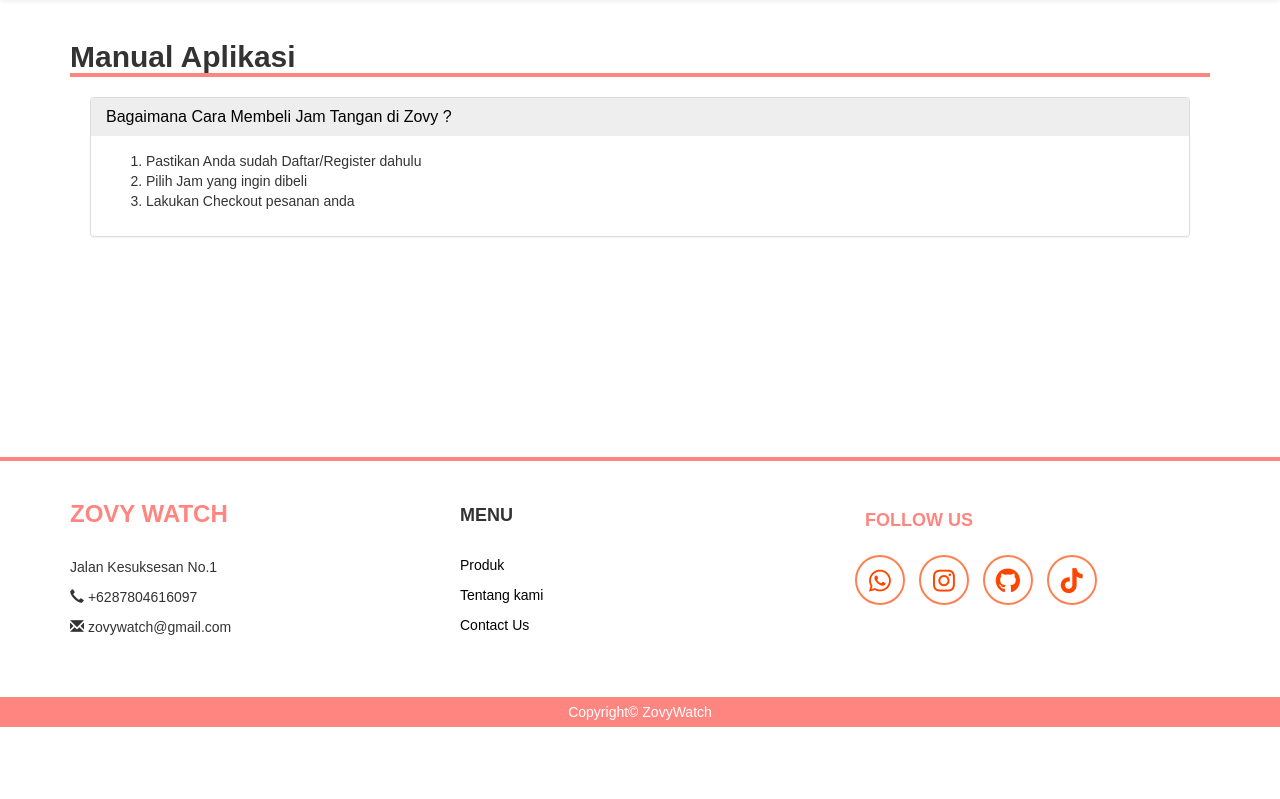
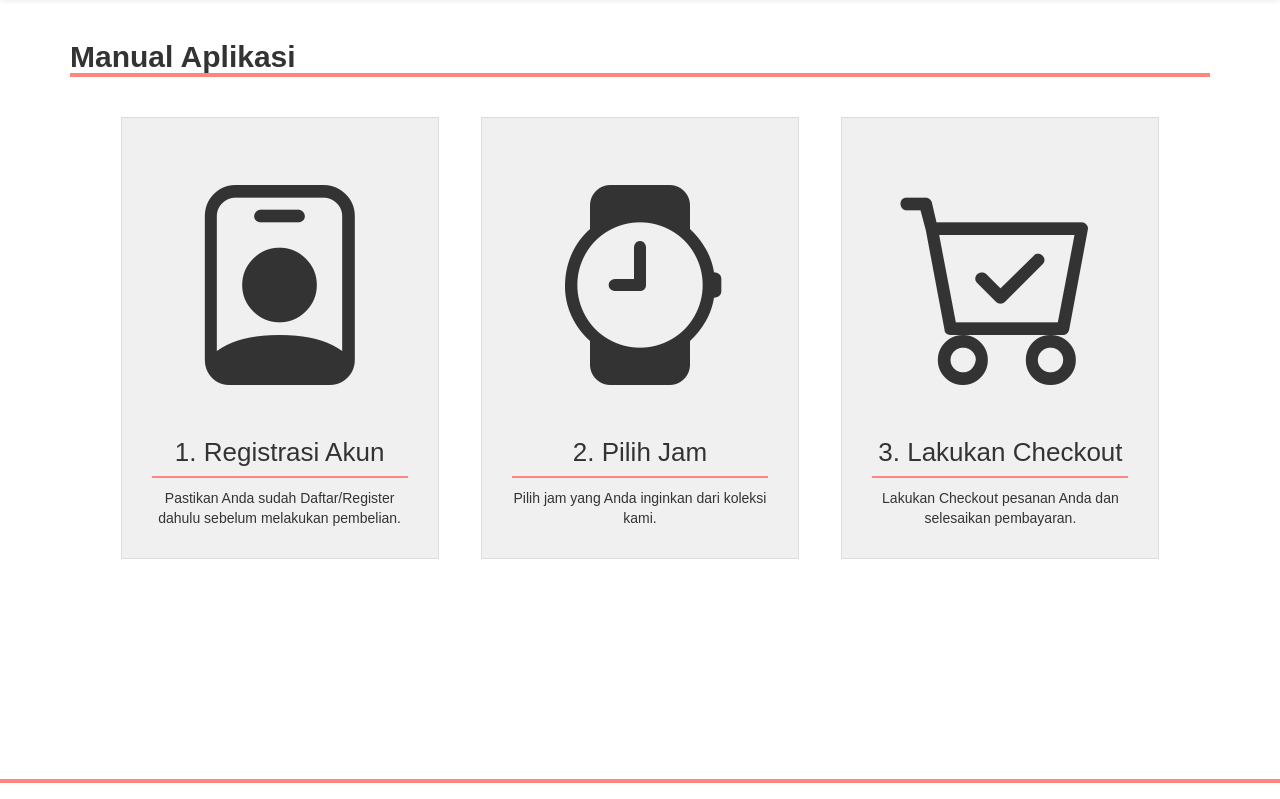
Before and after one commit to jhonvnbb/Web-Teori, a PHP site: page /manual.php in a window 1280 px wide. Shown: the part 79-878 px from the top of the page. Before the commit the page ends 806 px from the top, so only its background shows below. Run offline with PHP 8.4, Linux system fonts and the light colour scheme.

Commit message:
update manual.php

```diff
--- a/manual.php
+++ b/manual.php
@@ -1,33 +1,94 @@
-<?php
-include 'header.php';
-?>
+<!DOCTYPE html>
+<html lang="en">
+<head>
+    <meta charset="UTF-8">
+    <meta name="viewport" content="width=device-width, initial-scale=1.0">
+    <title>Panduan Pembelian Jam Tangan Zovy</title>
+	<link href="https://cdn.jsdelivr.net/npm/bootstrap-icons/font/bootstrap-icons.css" rel="stylesheet">
+    <link rel="stylesheet" href="styles.css">
+</head>
+<body>
+<?php include 'header.php'; ?>
 
 <style type="text/css">
-    .bs-acc{
+    .bs-acc {
         margin: 20px;
     }
+
+    .purchase-step {
+		display: flex;
+		flex-wrap: wrap;
+        justify-content: space-between;
+        text-align: center;
+        margin: 20px;
+    }
+
+    .step-box {
+        display: inline-block;
+        width: 30%;
+        padding: 30px;
+        background-color: #f0f0f0;
+        border: 1px solid #ddd;
+        margin: 0 1%;
+		margin-top: 20px;
+        vertical-align: top;
+        box-sizing: border-box;
+		cursor: pointer;
+		transition: transform 0.3s, background-color 0.3s;
+    }
+
+	.step-box:hover {
+            background-color: #e0e0e0;
+            transform: scale(1.05);
+        }
+
+    .step-title {
+        font-size: 26px;
+        margin-bottom: 10px;
+        border-bottom: 2px solid #ff8680;
+        padding-bottom: 5px;
+    }
+
+    .step-content {
+        font-size: 1em;
+        color: #333;
+    }
+
+	@media (max-width: 768px) {
+        .step-box {
+            flex: 1 1 100%;
+        }
+
+        .step-image i {
+            font-size: 20vw;
+        }
+    }
+
 </style>
 <div class="container">
-		<h2 style=" width: 100%; border-bottom: 4px solid #ff8680"><b>Manual Aplikasi</b></h2>
+    <h2 style="width: 100%; border-bottom: 4px solid #ff8680"><b>Manual Aplikasi</b></h2>
     <div class="bs-acc">
-		<div class="panel-group" id="accordion">
-			<div class="panel panel-default">
-				<a data-toggle="collapse" data-parent="#accordion" href="#collapseOne" style="color:#000;">
-				<div class="panel-heading" style="background-color: #eee;">
-					<h4 class="panel-title">
-						Bagaimana Cara Membeli Jam Tangan di Zovy ?
-					</h4>
+        <div class="purchase-step">
+		<div class="step-box" onclick="location.href='register.php'">
+                <div class="step-image">
+				<i class="bi bi-person-badge" style="font-size: 200px;"></i>
                 </div>
-				</a>
-				<div id="collapseOne" class="panel-collapse collapse in">
-					<div class="panel-body">
-						<ol>
-							<li>Pastikan Anda sudah Daftar/Register dahulu</li>
-							<li>Pilih Jam yang ingin dibeli</li>
-							<li>Lakukan Checkout pesanan anda</li>
-						</ol>
+                <div class="step-title">1. Registrasi Akun</div>
+                <div class="step-content">Pastikan Anda sudah Daftar/Register dahulu sebelum melakukan pembelian.</div>
             </div>
+            <div class="step-box" onclick="location.href='produk.php'">
+                <div class="step-image">
+				<i class="bi bi-watch" style="font-size: 200px;"></i>
                 </div>
+                <div class="step-title">2. Pilih Jam</div>
+                <div class="step-content">Pilih jam yang Anda inginkan dari koleksi kami.</div>
+            </div>
+            <div class="step-box" onclick="location.href='keranjang.php'">
+                <div class="step-image">
+				<i class="bi bi-cart-check" style="font-size: 200px;"></i>
+                </div>
+                <div class="step-title">3. Lakukan Checkout</div>
+                <div class="step-content">Lakukan Checkout pesanan Anda dan selesaikan pembayaran.</div>
             </div>
         </div>
     </div>
```
Lines whose indentation alone changed are shown as unchanged.
